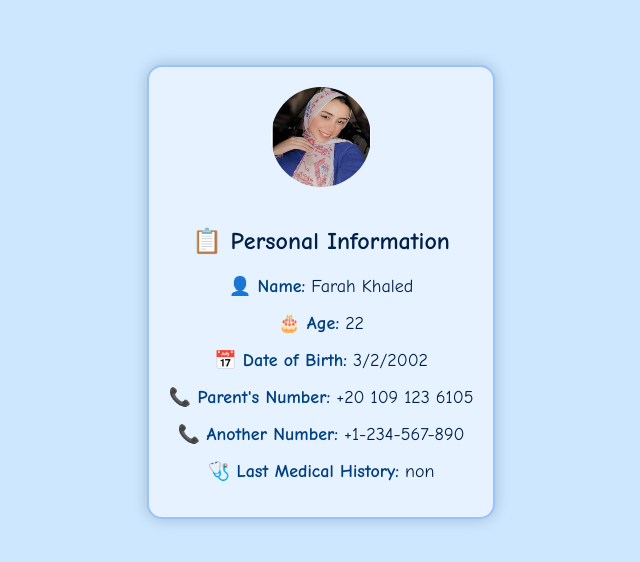
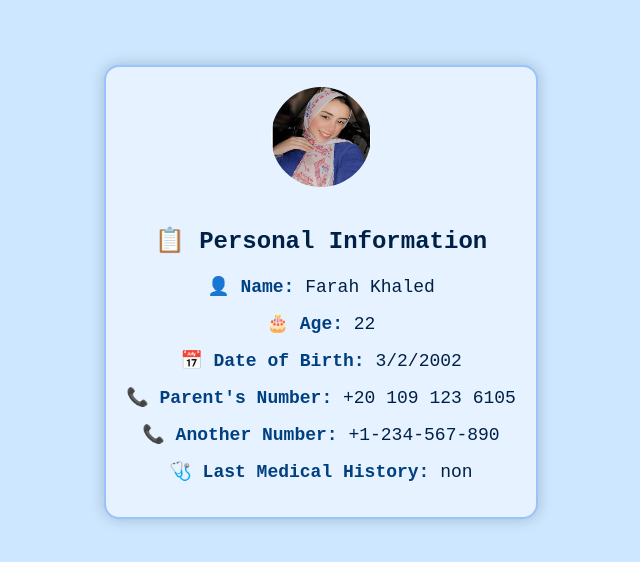
Before and after one commit to mayar2213/faroh, a plain HTML site: page index.html in a window 1280 px wide. Shown: the part 108-670 px from the top of the page, without its empty margins (319-959 px from the left). Drawn offline with Linux system fonts and the light colour scheme.

Commit message:
Update index.html

```diff
--- a/index.html
+++ b/index.html
@@ -5,7 +5,7 @@
     <title>Information Page</title>
     <style>
         body {
-            font-family: 'Comic Sans MS', cursive, sans-serif;
+        font-family: 'Courier New', monospace;
             margin: 0;
             display: flex;
             justify-content: center;
```
